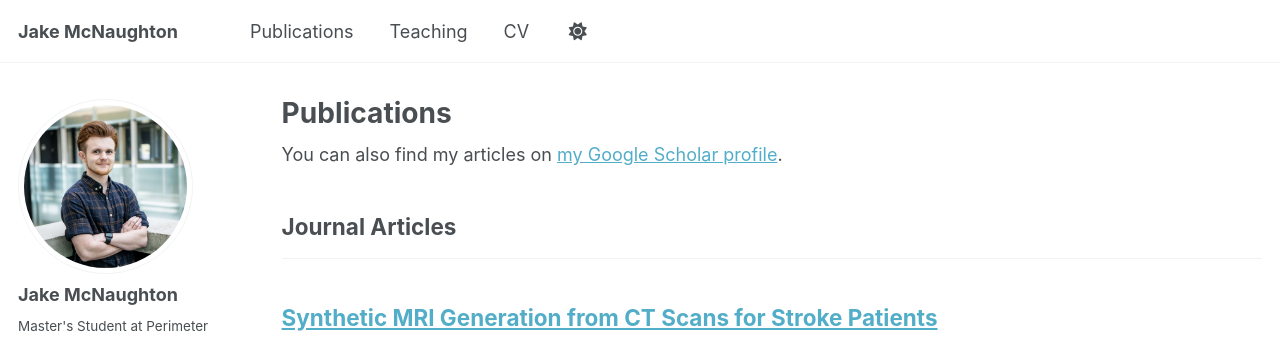
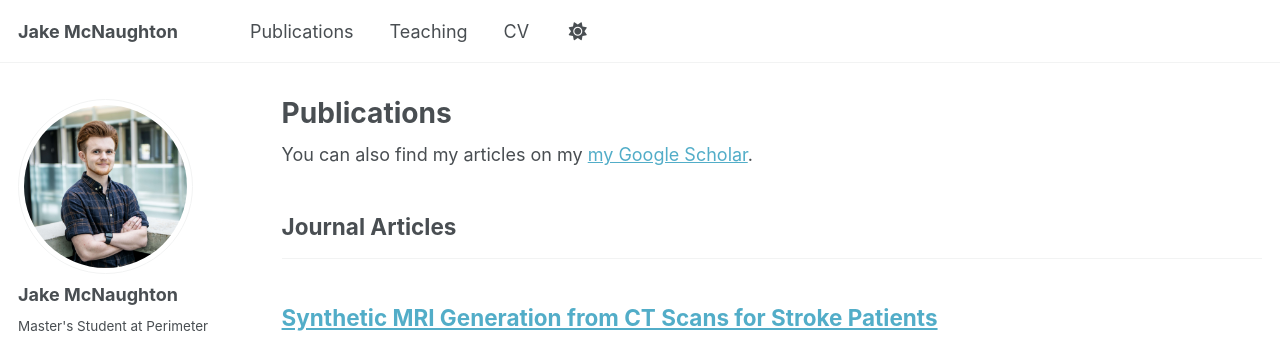
Before and after one commit to jakemcnaughton/jakemcnaughton.github.io, a Jekyll site: the page built from _pages/publications.html, in a window 1280 px wide and 900 px high. Shown: the top 337 px of the window. Built offline with Jekyll 4.4.1, drawn with Linux system fonts in a browser that asks for light colours; some web fonts are replaced; a script bundle is joined from its source files by our own code; library files that are not in the unit come from our copies.

Commit message:
Fix link text for Google Scholar profile

```diff
--- a/_pages/publications.html
+++ b/_pages/publications.html
@@ -6,7 +6,7 @@ author_profile: true
 ---
 
 {% if site.author.googlescholar %}
-  <div class="wordwrap">You can also find my articles on <a href="{{site.author.googlescholar}}">my Google Scholar profile</a>.</div>
+  <div class="wordwrap">You can also find my articles on my <a href="{{site.author.googlescholar}}">my Google Scholar</a>.</div>
 {% endif %}
 
 {% include base_path %}
```
